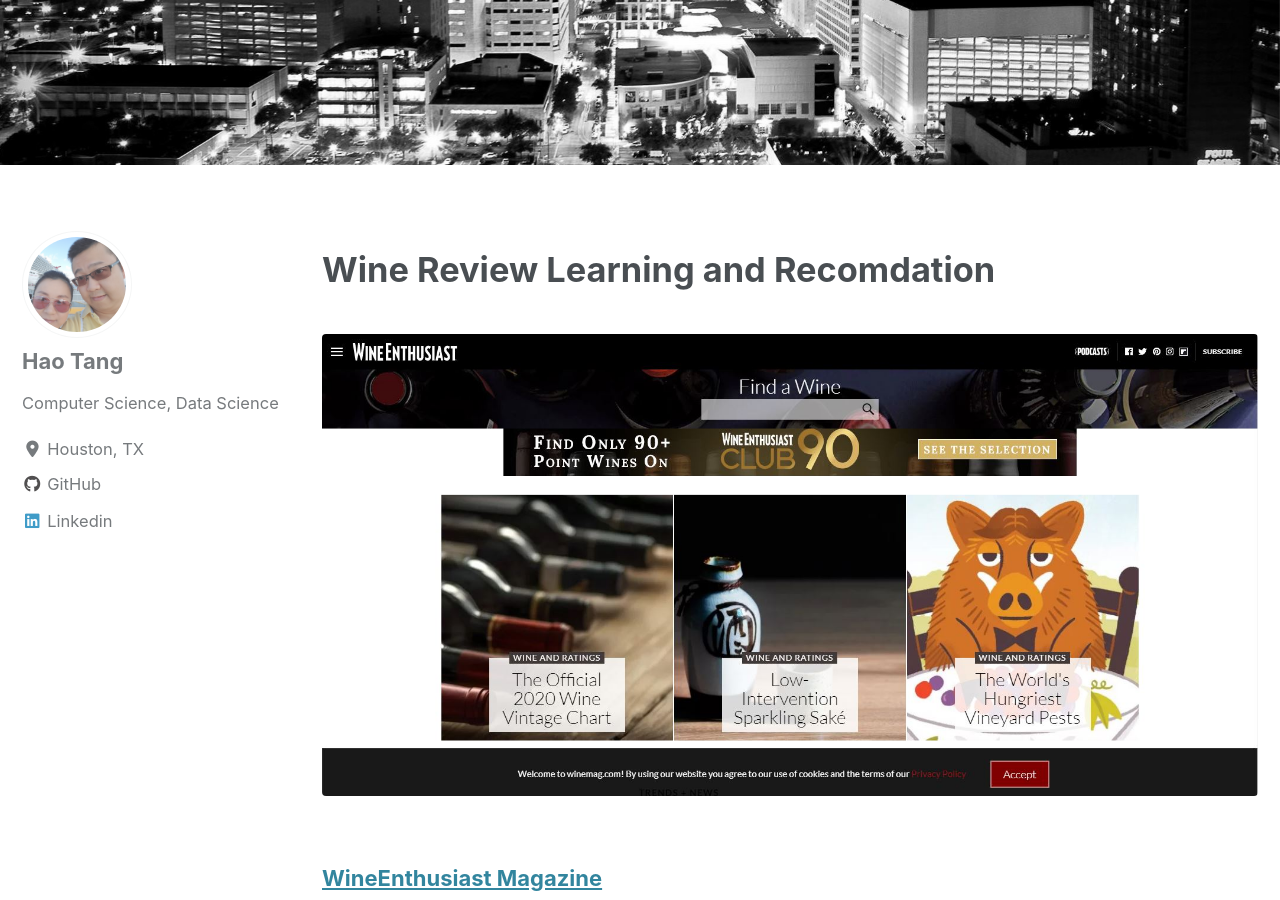
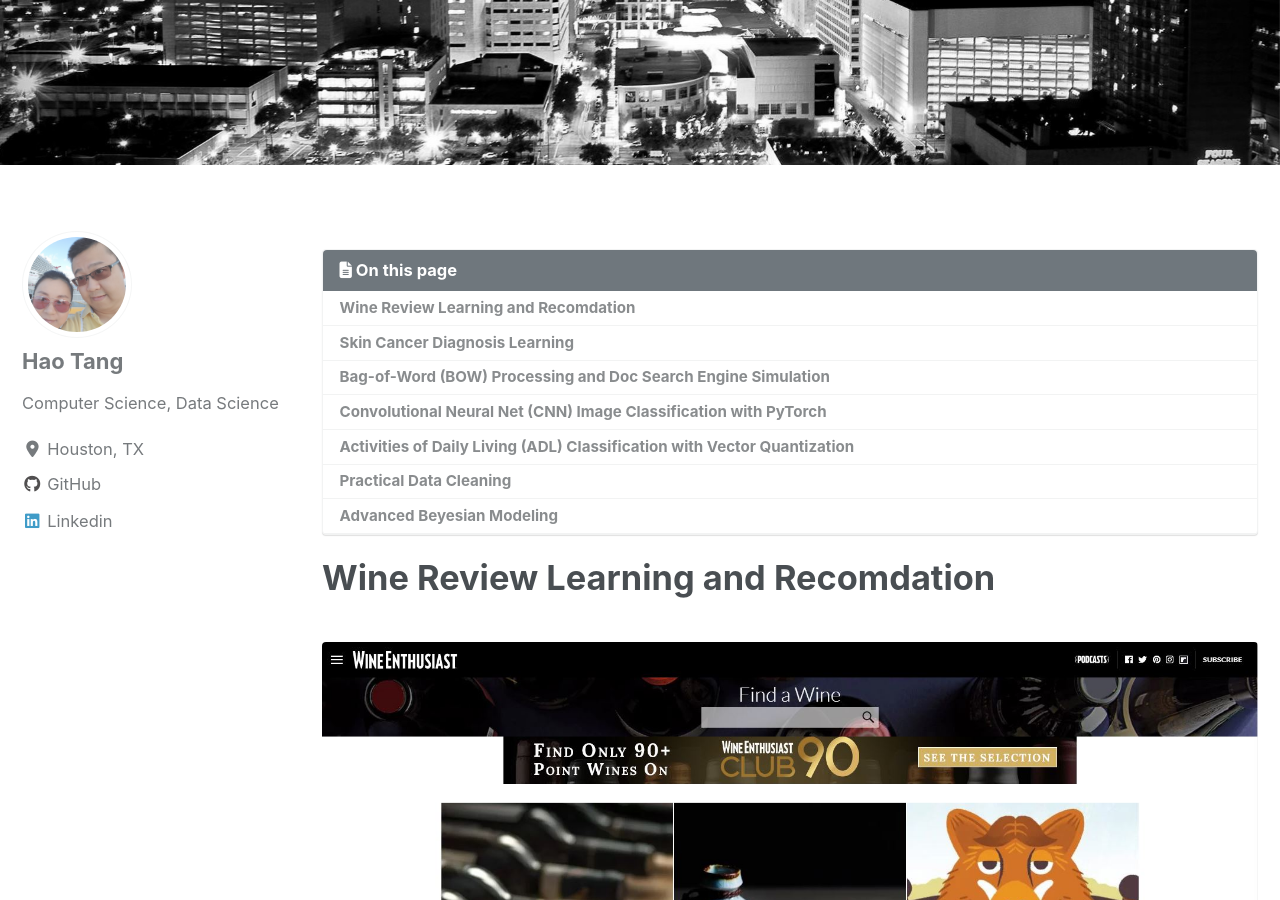
Before and after one commit to tanghao205/tanghao205.github.io, a Jekyll site: the page built from _pages/ML.md, in a window 1280 px wide and 900 px high, scrolled down 414 px. Built offline with Jekyll 4.4.1, drawn with Linux system fonts in a browser that asks for light colours; cached includes are drawn as plain includes; nearby versions of some CDN libraries; some of the changed lines change nothing that is shown.

Commit message:
Update ML.md

```diff
--- a/_pages/ML.md
+++ b/_pages/ML.md
@@ -1,8 +1,9 @@
 ---
-layout: archive
+layout: single
 classes: wide
 permalink: /ML/
 title: " "
+toc: true
 
 author_profile: true
 header:
```
